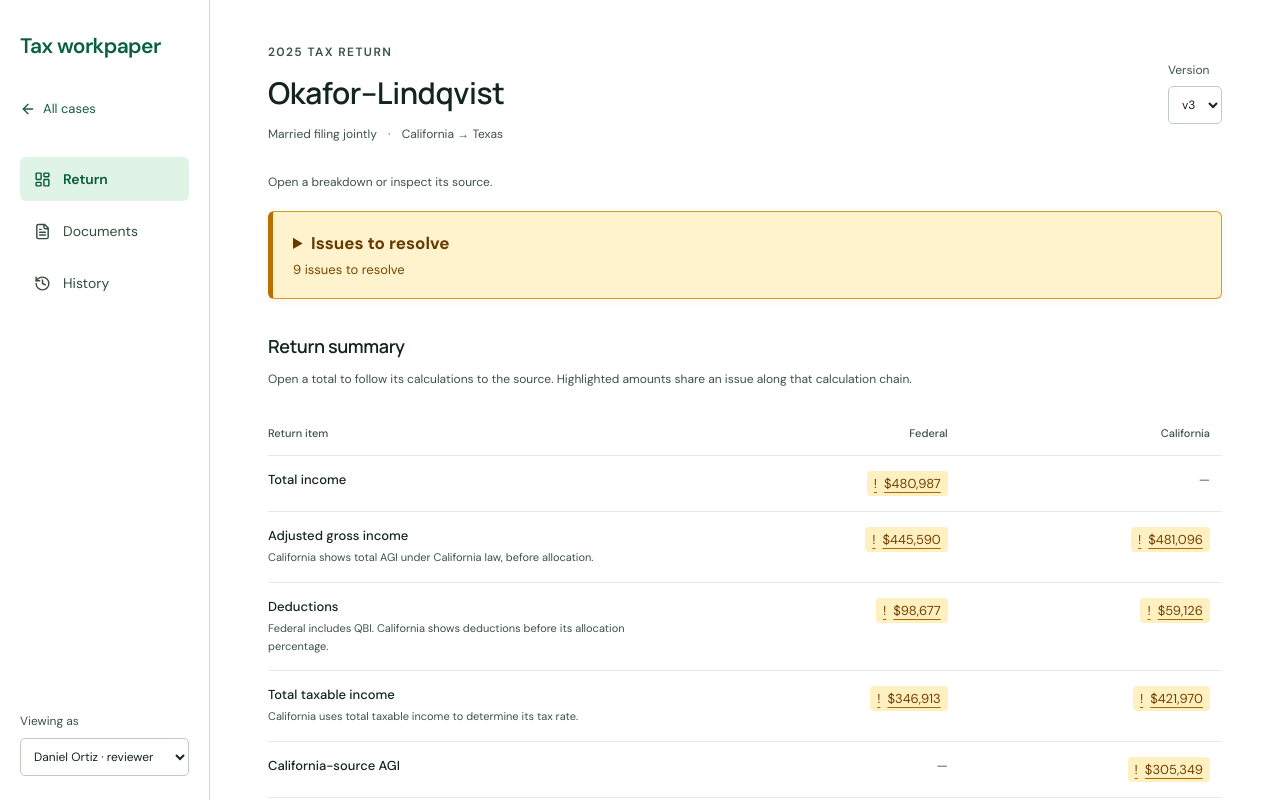
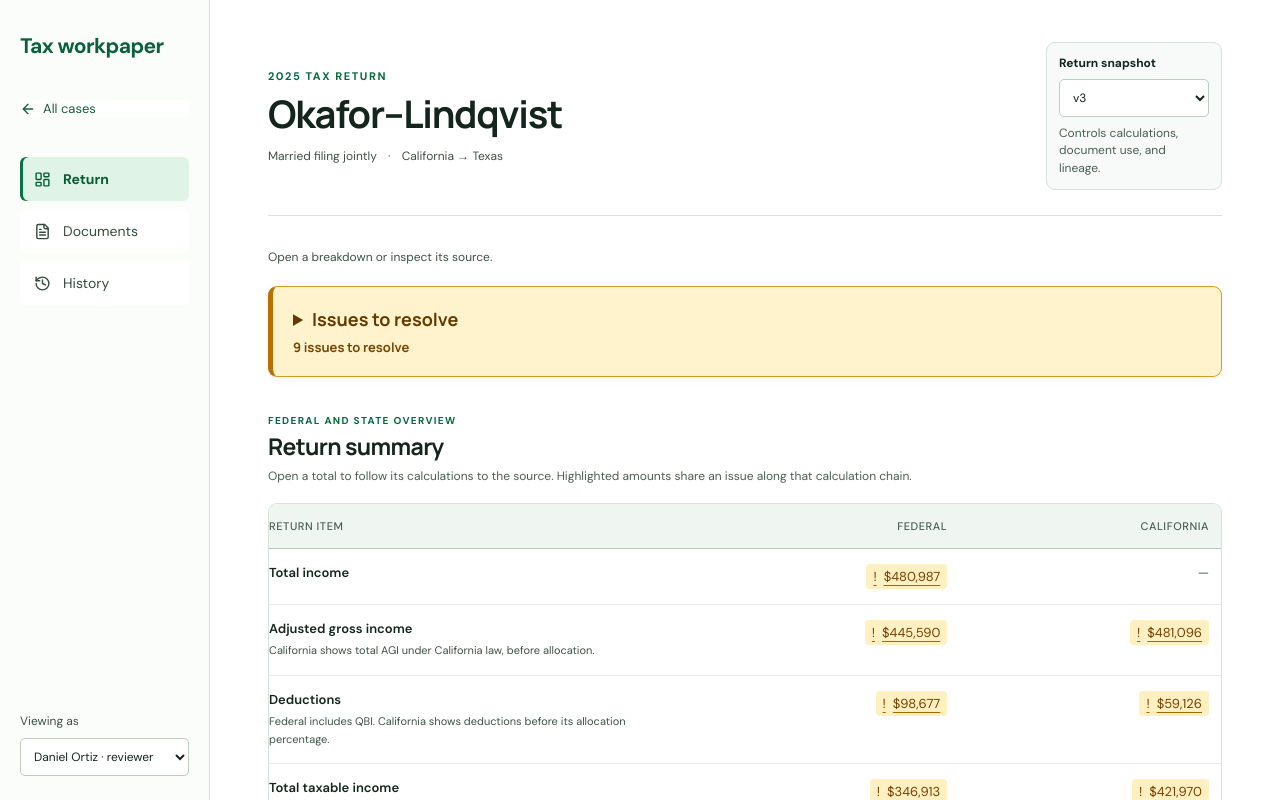
Before and after one commit to HaileyXue/tax-workpaper, a React (Vite) app: page / in a window 1280 px wide. Both pictures are taken after a click on the button "Open case". Shown: the top 800 px of the page. Built offline with nearby package versions, Linux system fonts and the light colour scheme.

Commit message:
style: clarify hierarchy and snapshot scope

```diff
--- a/src/App.tsx
+++ b/src/App.tsx
@@ -264,8 +264,8 @@ export default function App() {
                 Married filing jointly <span>·</span> California → Texas
               </p>
             </div>
-            <label>
-              Version
+            <label className="snapshot-selector">
+              <span>Return snapshot</span>
               <select
                 aria-label="Return version"
                 value={version}
@@ -280,6 +280,7 @@ export default function App() {
                   <option key={v.version}>{v.version}</option>
                 ))}
               </select>
+              <small>Controls calculations, document use, and lineage.</small>
             </label>
           </div>
           {error && (
@@ -435,12 +436,21 @@ export default function App() {
             </section>
           </div>
           {tab === 'Documents' && (
-            <section>
+            <section className="workspace-section documents-section">
               <div className="section-heading">
-                <h2>
-                  Documents{' '}
-                  <span className="muted">{packet.documents.length}</span>
-                </h2>
+                <div>
+                  <span className="section-kicker">Source library</span>
+                  <h2>
+                    Documents{' '}
+                    <span className="heading-count">
+                      {packet.documents.length}
+                    </span>
+                  </h2>
+                  <p>
+                    Inspect supplied source files and their use in the selected
+                    return snapshot.
+                  </p>
+                </div>
                 <label className="search">
                   <Search size={15} />
                   <input
--- a/src/components/Cases.tsx
+++ b/src/components/Cases.tsx
@@ -32,6 +32,7 @@ export default function Cases({
         <main>
           <header className="page-heading">
             <div>
+              <span className="eyebrow">Tax workpaper</span>
               <h1>Cases</h1>
               <p>Select a case to review its return and supporting evidence.</p>
             </div>
--- a/src/components/History.tsx
+++ b/src/components/History.tsx
@@ -24,10 +24,16 @@ export default function History({
   );
   const removed = base.lines.filter((l) => !graph.lines.has(l.key));
   return (
-    <section>
-      <h2>History</h2>
+    <section className="workspace-section history-section">
+      <header className="section-heading">
+        <div>
+          <span className="section-kicker">Audit trail</span>
+          <h2>History</h2>
+          <p>Compare supplied snapshots and review recorded work.</p>
+        </div>
+      </header>
       <details className="utility-section">
-        <summary>Compare engine snapshots</summary>
+        <summary>Compare return snapshots</summary>
         <label>
           Compare {graph.version.version} with{' '}
           <select value={baseId} onChange={(e) => setBaseId(e.target.value)}>
@@ -37,7 +43,7 @@ export default function History({
           </select>
         </label>
         <p className="muted">
-          {changed.length} added or changed · {removed.length} removed. Engine
+          {changed.length} added or changed · {removed.length} removed. Supplied
           snapshots exclude review proposals.
         </p>
         {changed.map((l) => (
@@ -67,7 +73,7 @@ export default function History({
           </div>
         ))}
       </details>
-      <h3>Review activity</h3>
+      <h3 className="subsection-heading">Review activity</h3>
       {!events.length && (
         <p className="muted">
           No exceptions or sign-offs recorded. Inspecting a number does not
--- a/src/components/ReturnSummary.tsx
+++ b/src/components/ReturnSummary.tsx
@@ -130,6 +130,7 @@ export default function ReturnSummary({
     >
       <div className="section-heading">
         <div>
+          <span className="section-kicker">Federal and state overview</span>
           <h2>Return summary</h2>
           <p className="small muted">
             Open a total to follow its calculations to the source. Highlighted
@@ -194,6 +195,7 @@ export default function ReturnSummary({
           className="additional-records"
           aria-label="Related return records"
         >
+          <span className="section-kicker">Supporting information</span>
           <h3>Related return records</h3>
           <p className="small muted">
             Find supporting records by form, including carryforwards and filing
--- a/src/styles.css
+++ b/src/styles.css
@@ -3,6 +3,16 @@
   font-family: 'DM Sans', sans-serif;
   color: #14251d;
   background: #fff;
+  --ink: #14251d;
+  --ink-soft: #4a5e53;
+  --green: #07683e;
+  --green-dark: #054d2f;
+  --green-soft: #e8f5ed;
+  --line: #d8e2db;
+  --line-strong: #b8cabf;
+  --surface: #f7faf8;
+  --surface-strong: #eff6f1;
+  --amber: #a96000;
   font-synthesis: none;
   font-size: 14px;
 }
@@ -71,23 +81,31 @@ h1,
 h2,
 h3 {
   font-family: Manrope, sans-serif;
-  font-weight: 600;
-  letter-spacing: -0.4px;
+  color: var(--ink);
 }
 h1 {
-  font-size: 30px;
-  margin: 12px 0;
+  font-size: clamp(30px, 3vw, 38px);
+  line-height: 1.1;
+  font-weight: 700;
+  letter-spacing: -1.2px;
+  margin: 9px 0 12px;
 }
 h2 {
-  font-size: 18px;
-  margin: 0 0 15px;
+  font-size: 23px;
+  line-height: 1.25;
+  font-weight: 700;
+  letter-spacing: -0.65px;
+  margin: 0 0 9px;
 }
 h3 {
+  font-size: 17px;
+  line-height: 1.35;
+  font-weight: 650;
+  letter-spacing: -0.25px;
+  margin: 0 0 10px;
+}
+h4 {
   font-size: 14px;
-  margin: 0 0 12px;
-}
-h4 {
-  font-size: 12px;
 }
 p {
   line-height: 1.65;
@@ -100,10 +118,11 @@ small,
   color: #3e5147;
 }
 .eyebrow {
-  font-size: 12px;
-  letter-spacing: 1.4px;
-  color: #3e5147;
-  font-weight: 600;
+  font-size: 11px;
+  letter-spacing: 1.55px;
+  text-transform: uppercase;
+  color: var(--green);
+  font-weight: 700;
 }
 .app-sidebar {
   position: fixed;
@@ -113,8 +132,8 @@ small,
   display: flex;
   flex-direction: column;
   gap: 40px;
-  border-right: 1px solid #cbd8cf;
-  background: #fff;
+  border-right: 1px solid var(--line);
+  background: #fbfdfb;
 }
 .brand {
   display: flex;
@@ -122,8 +141,8 @@ small,
   align-items: center;
   color: #08613b;
   text-decoration: none;
-  font-size: 23px;
-  font-weight: 600;
+  font-size: 22px;
+  font-weight: 700;
   letter-spacing: -1px;
 }
 nav {
@@ -144,7 +163,8 @@ nav button {
 nav button[aria-current='page'] {
   color: #075b35;
   background: #e0f3e7;
-  font-weight: 600;
+  box-shadow: inset 3px 0 #087344;
+  font-weight: 700;
 }
 .staff-selector {
   margin-top: auto;
@@ -182,13 +202,34 @@ nav button[aria-current='page'] {
   align-items: center;
   justify-content: space-between;
   gap: 20px;
-  margin-bottom: 28px;
+  margin-bottom: 32px;
+  padding-bottom: 25px;
+  border-bottom: 1px solid var(--line);
 }
 .page-heading > label {
   font-size: 12px;
   color: #3e5147;
   display: grid;
   gap: 8px;
+}
+.snapshot-selector {
+  width: 176px;
+  padding: 12px;
+  border: 1px solid var(--line);
+  border-radius: 9px;
+  background: var(--surface);
+}
+.snapshot-selector > span {
+  color: var(--ink);
+  font-weight: 650;
+}
+.snapshot-selector select {
+  width: 100%;
+  background: white;
+}
+.snapshot-selector small {
+  color: var(--ink-soft);
+  line-height: 1.45;
 }
 .page-heading p {
   font-size: 12px;
@@ -396,10 +437,44 @@ nav button[aria-current='page'] {
   gap: 15px;
   align-items: center;
   justify-content: space-between;
-  margin: 35px 0 10px;
+  margin: 38px 0 18px;
 }
 .section-heading h2 {
+  margin: 5px 0 6px;
+}
+.section-heading p {
   margin: 0;
+  color: var(--ink-soft);
+  line-height: 1.55;
+}
+.section-kicker {
+  display: block;
+  color: var(--green);
+  font-size: 10px;
+  font-weight: 700;
+  letter-spacing: 1.35px;
+  line-height: 1.2;
+  text-transform: uppercase;
+}
+.heading-count {
+  display: inline-flex;
+  vertical-align: middle;
+  margin-left: 5px;
+  padding: 3px 8px;
+  border-radius: 999px;
+  background: var(--green-soft);
+  color: var(--green-dark);
+  font-family: 'DM Sans', sans-serif;
+  font-size: 11px;
+  letter-spacing: 0;
+}
+.workspace-section {
+  padding-top: 2px;
+}
+.subsection-heading {
+  margin: 34px 0 8px;
+  padding-top: 26px;
+  border-top: 1px solid var(--line);
 }
 .search {
   display: flex;
@@ -427,16 +502,18 @@ nav button[aria-current='page'] {
 }
 .issues-section,
 .utility-section {
-  border: 1px solid #e4e9e3;
-  border-radius: 6px;
-  padding: 15px;
+  border: 1px solid var(--line);
+  border-radius: 9px;
+  padding: 17px 18px;
   margin: 18px 0;
+  background: #fff;
 }
 .issues-section > summary,
 .utility-section > summary {
   cursor: pointer;
-  font-size: 12px;
-  color: #3e5948;
+  font-size: 14px;
+  font-weight: 650;
+  color: var(--ink);
 }
 .issues-section > summary span {
   float: right;
@@ -519,9 +596,12 @@ nav button[aria-current='page'] {
   font-size: 12px;
 }
 .signoff {
-  border-top: 1px solid #c3d2c7;
-  padding-top: 28px;
-  margin-top: 40px;
+  border: 1px solid var(--line);
+  border-top: 4px solid var(--green);
+  border-radius: 9px;
+  padding: 24px;
+  margin-top: 44px;
+  background: var(--surface);
 }
 .signoff > p {
   font-size: 12px;
@@ -559,10 +639,16 @@ nav button[aria-current='page'] {
   justify-content: flex-start;
   gap: 20px;
   border: 0;
-  border-bottom: 1px solid #e7ece7;
-  border-radius: 0;
-  padding: 18px 0;
-  font-size: 12px;
+  border: 1px solid transparent;
+  border-bottom-color: var(--line);
+  border-radius: 7px;
+  padding: 17px 14px;
+  font-size: 13px;
+  color: var(--ink);
+}
+.document-row:hover {
+  border-color: var(--line);
+  background: var(--surface);
 }
 .document-row > span:nth-child(2) {
   flex: 1;
@@ -577,6 +663,10 @@ nav button[aria-current='page'] {
   margin-top: 6px;
   color: #3e5147;
   font-size: 12px;
+}
+.document-row > span:nth-child(2) {
+  font-weight: 600;
+  line-height: 1.45;
 }
 .line-code {
   font-size: 12px;
@@ -602,7 +692,7 @@ nav button[aria-current='page'] {
   font-size: 12px;
 }
 .history-row strong {
-  font-weight: 500;
+  font-weight: 650;
 }
 .history-row button {
   font-size: 12px;
@@ -676,9 +766,9 @@ footer button {
   align-items: center;
 }
 .source-view h3 {
-  font-size: 14px;
-  line-height: 1.6;
-  margin: 16px 0 5px;
+  font-size: 18px;
+  line-height: 1.4;
+  margin: 16px 0 6px;
 }
 .source-view .small {
   font-size: 12px;
@@ -714,15 +804,18 @@ footer button {
 }
 .paper {
   background: white;
-  border: 1px solid #dfe3d9;
+  border: 1px solid var(--line-strong);
+  border-radius: 6px;
   padding: 23px;
   color: #354b3a;
+  box-shadow: 0 8px 24px #20382a0b;
 }
 .paper-heading {
   display: flex;
   justify-content: space-between;
   font-family: Georgia, serif;
-  font-size: 22px;
+  font-size: 19px;
+  line-height: 1.35;
   border-bottom: 2px solid #7b8474;
   padding-bottom: 15px;
   margin-bottom: 20px;
@@ -1006,6 +1099,13 @@ mark {
     align-items: start;
     margin-bottom: 22px;
   }
+  .snapshot-selector {
+    width: 142px;
+    padding: 9px;
+  }
+  .snapshot-selector small {
+    display: none;
+  }
   .page-heading h1 {
     font-size: 23px;
   }
@@ -1079,6 +1179,17 @@ mark {
   }
   .document-row {
     gap: 10px;
+  }
+  .document-filters {
+    align-items: stretch;
+  }
+  .document-filters label {
+    flex: 1 1 140px;
+  }
+  .document-filters [role='status'] {
+    width: 100%;
+    margin-left: 0;
+    padding-bottom: 0;
   }
   .document-row > span:last-child {
     display: none;
@@ -1255,9 +1366,13 @@ textarea::placeholder {
   overflow-x: auto;
 }
 .schedule-table {
-  border-collapse: collapse;
+  border-collapse: separate;
+  border-spacing: 0;
   width: 100%;
   font-size: 13px;
+  border: 1px solid var(--line);
+  border-radius: 9px;
+  overflow: hidden;
 }
 .schedule-table th,
 .schedule-table td {
@@ -1271,8 +1386,18 @@ textarea::placeholder {
 }
 .schedule-table thead th {
   font-size: 11px;
-  color: #3e5147;
+  color: var(--ink-soft);
   white-space: nowrap;
+  background: var(--surface-strong);
+  border-bottom-color: var(--line-strong);
+  letter-spacing: 0.55px;
+  text-transform: uppercase;
+}
+.schedule-table tbody > tr:not(.schedule-breakdown):hover > * {
+  background: #fbfdfb;
+}
+.schedule-table tbody th[scope='row'] {
+  font-weight: 600;
 }
 .schedule-table th:not(:first-child),
 .schedule-table td {
@@ -1352,12 +1477,17 @@ textarea::placeholder {
 }
 .schedule-table .schedule-breakdown td {
   text-align: left;
-  padding: 16px;
-  background: #fff;
-  border-left: 2px solid #97bba3;
+  padding: 20px 22px;
+  background: var(--surface);
+  border-left: 3px solid var(--green);
 }
 .schedule-breakdown .section-top {
-  margin-bottom: 10px;
+  margin-bottom: 14px;
+  color: var(--green-dark);
+  font-size: 12px;
+  font-weight: 700;
+  letter-spacing: 0.75px;
+  text-transform: uppercase;
 }
 .schedule-breakdown .section-top button {
   font-size: 11px;
@@ -1402,7 +1532,9 @@ textarea::placeholder {
   box-shadow: 0 2px 8px #85500012;
 }
 .issues-section > summary {
-  font-size: 17px;
+  font-family: Manrope, sans-serif;
+  font-size: 18px;
+  font-weight: 700;
   color: #653a00;
 }
 .issues-section > summary span {
@@ -1612,17 +1744,24 @@ textarea::placeholder {
   color: #075b35;
 }
 .additional-records {
-  margin-top: 32px;
-  padding-top: 20px;
-  border-top: 1px solid #bccdc2;
+  margin-top: 42px;
+  padding: 26px;
+  border: 1px solid var(--line);
+  border-radius: 9px;
+  background: var(--surface);
+}
+.additional-records h3 {
+  margin-top: 6px;
 }
 .record-group {
-  border-bottom: 1px solid #cbd8cf;
+  border-bottom: 1px solid var(--line);
   padding: 14px 0;
 }
 .record-group > summary {
   cursor: pointer;
-  font-weight: 600;
+  font-size: 13px;
+  font-weight: 650;
+  color: var(--ink);
 }
 [data-reference]:focus-visible {
   outline: 2px solid #087344;
@@ -1655,9 +1794,15 @@ textarea::placeholder {
   align-items: center;
   gap: 6px;
   font-size: 12px;
+  color: var(--ink-soft);
+  background: transparent;
+  border-color: transparent;
+  padding: 5px 7px;
 }
 .calculation-trail [aria-current='location'] {
   font-weight: 700;
+  color: var(--green-dark);
+  background: var(--green-soft);
 }
 .calculation-input-row {
   width: 100%;
@@ -1683,8 +1828,9 @@ textarea::placeholder {
   justify-content: space-between;
   gap: 16px;
   padding: 14px 8px;
-  border-top: 2px solid #344b5c;
+  border-top: 2px solid var(--green-dark);
   font-weight: 700;
+  font-size: 14px;
 }
 .related-calculation-records {
   margin-top: 24px;
@@ -1748,13 +1894,34 @@ textarea::placeholder {
   flex-wrap: wrap;
   align-items: flex-end;
   gap: 16px;
-  margin-bottom: 16px;
+  margin: 18px 0;
+  padding: 16px;
+  border: 1px solid var(--line);
+  border-radius: 9px;
+  background: var(--surface);
 }
 .document-filters label {
   display: grid;
   gap: 6px;
-  font-size: 12px;
+  color: var(--ink-soft);
+  font-size: 11px;
+  font-weight: 650;
+  letter-spacing: 0.35px;
 }
 .document-filters select {
   max-width: 100%;
-}
+  min-width: 150px;
+  background: white;
+}
+.document-filters [role='status'] {
+  margin-left: auto;
+  padding-bottom: 10px;
+}
+.documents-section .section-heading,
+.history-section .section-heading {
+  padding-bottom: 18px;
+  border-bottom: 1px solid var(--line);
+}
+.history-section > .utility-section {
+  margin: 14px 0;
+}
```
Also changed, not shown: 3 other files (tests, documents, lock files or other folders).
